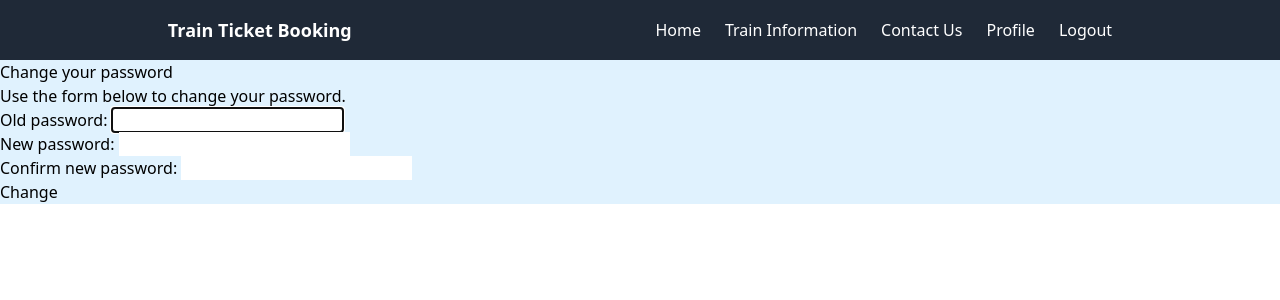
After one commit to ripionck/metro-express, a Django app: page /passenger/password-change/ in a window 1280 px wide. The commit adds this page. Shown: the top 300 px of the page. Run offline with Django 5.2, Linux system fonts and the light colour scheme; a user stored in the database is signed in; some libraries are stand-ins or nearby versions.

Commit message:
added password change functionality

```diff
--- a/passenger/forms.py
+++ b/passenger/forms.py
@@ -1,5 +1,5 @@
 from django import forms
-from django.contrib.auth.forms import UserCreationForm
+from django.contrib.auth.forms import UserCreationForm, PasswordChangeForm
 from django.contrib.auth.models import User
 from .models import Passenger
 from .constants import GENDER_TYPE
@@ -104,3 +104,18 @@ class ProfileUpdateForm(forms.ModelForm):
             passenger.save()
 
         return passenger
+
+
+class PasswordChangeForm(PasswordChangeForm):
+    new_password1 = forms.CharField(
+        label='New password',
+        widget=forms.PasswordInput(attrs={'class': 'form-control'}),
+    )
+    new_password2 = forms.CharField(
+        label='Confirm new password',
+        widget=forms.PasswordInput(attrs={'class': 'form-control'}),
+    )
+
+    class Meta:
+        model = User
+        fields = ('old_password', 'new_password1', 'new_password2')
--- a/passenger/templates/passengers/passenger_profile.html
+++ b/passenger/templates/passengers/passenger_profile.html
@@ -8,4 +8,7 @@
         {{ form.as_p }}
         <button type="submit">Submit</button>
     </form>
+    <p>
+        <a href="{% url 'password_change' %}">Want to change your password?</a>
+    </p>
 {% endblock content %}
--- a/passenger/templates/passengers/passenger_register.html
+++ b/passenger/templates/passengers/passenger_register.html
@@ -8,4 +8,7 @@
         {{ form.as_p }}
         <button type="submit">Submit</button>
     </form>
+    <p>
+        Already have an Account? <a href="#">Login</a>
+    </p>
 {% endblock content %}
--- /dev/null
+++ b/passenger/templates/passengers/password_change.html
@@ -0,0 +1,15 @@
+{% extends "base.html" %}
+{% block title %}
+    Change your password
+{% endblock title %}
+{% block content %}
+    <h1>Change your password</h1>
+    <p>Use the form below to change your password.</p>
+    <form method="post">
+        {% csrf_token %}
+        {{ form.as_p }}
+        <p>
+            <input type="submit" value="Change">
+        </p>
+    </form>
+{% endblock content %}
--- a/passenger/urls.py
+++ b/passenger/urls.py
@@ -1,9 +1,12 @@
 from django.urls import path
-from .views import PassengerRegistrationView,PassengerloginView, ProfileUpdateView, PassengerLogoutView
+from .views import PassengerRegistrationView,PassengerloginView, ProfileUpdateView, PassengerLogoutView, PasswordChangeView, PasswordChangeDoneView
 
 urlpatterns = [
     path('register/', PassengerRegistrationView.as_view(), name='passenger_register'),
     path('login/', PassengerloginView.as_view(), name='passenger_login'),
     path('logout/', PassengerLogoutView.as_view(), name='passenger_logout'),
-    path('profile/', ProfileUpdateView.as_view(), name='passenger_profile')
+    path('profile/', ProfileUpdateView.as_view(), name='passenger_profile'),
+    path('password-change/', PasswordChangeView.as_view(), name='password_change'),
+    path('password_change/done/', PasswordChangeDoneView.as_view(),
+         name='password_change_done'),
 ]
--- a/passenger/views.py
+++ b/passenger/views.py
@@ -3,8 +3,8 @@ from django.views.generic import FormView
 from django.views import View
 from django.urls import reverse_lazy
 from django.contrib.auth import login, logout
-from django.contrib.auth.views import LoginView, LogoutView
-from .forms import PassengerRegistrationForm, ProfileUpdateForm
+from django.contrib.auth.views import LoginView, LogoutView, PasswordChangeView
+from .forms import PassengerRegistrationForm, ProfileUpdateForm, PasswordChangeForm
 
 # Create your views here.
 
@@ -51,3 +51,11 @@ class ProfileUpdateView(View):
             return redirect('passenger_profile')
 
         return render(request, self.template_name, {'form': form})
+
+class PasswordChangeView(PasswordChangeView):
+    form_class = PasswordChangeForm
+    template_name = 'passengers/password_change.html'
+    success_url = reverse_lazy('password_change_done')
+
+class PasswordChangeDoneView(PasswordChangeView):
+    template_name = 'passengers/password_change_done.html'
```
Also changed, not shown: passenger/templates/passengers/passenger_login.html (+11 -1 lines), passenger/templates/passengers/password_change_done.html (added, +8 -0 lines), db.sqlite3.
